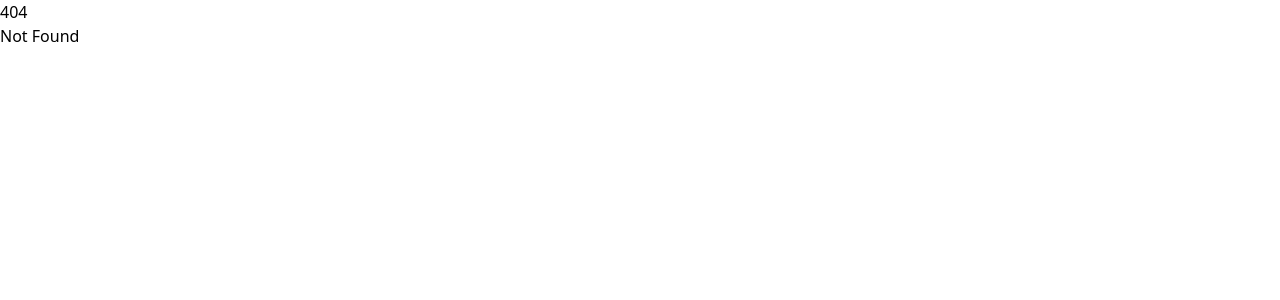
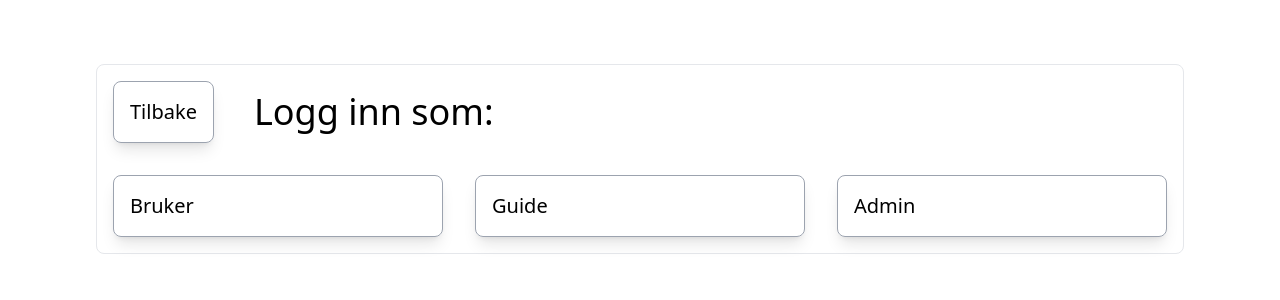
Before and after one commit to niklasbe/ITF20319-Gruppeoppgave, a SvelteKit app in the folder project/: page /login in a window 1280 px wide. Before the commit this address had no page. Shown: the top 300 px of the page. Built offline with nearby package versions, Linux system fonts and the light colour scheme.

Commit message:
login page

```diff
--- a/project/src/routes/+page.svelte
+++ b/project/src/routes/+page.svelte
@@ -10,15 +10,15 @@
 
         <div class="flex flex-col lg:flex-row gap-8 w-full items-center">
 
-			<!-- logg inn -->
-			<a href="#">
-				<div class="rounded-lg shadow-lg hover:bg-slate-300">
+			<!-- login -->
+			<a href="login">
+				<div class="rounded-lg shadow-lg border border-gray-400 hover:bg-slate-300">
 					<p class="p-4 text-xl">Logg inn</p>
 				</div>
 			</a>
 
             <!-- title -->
-			<p class="text-3xl lg:text-5xl p-2">Reiseguide</p>
+			<p class="text-3xl lg:text-4xl p-2">Reiseguide</p>
         </div>
 
         <div>
--- /dev/null
+++ b/project/src/routes/login/+layout.svelte
@@ -0,0 +1,5 @@
+<script>
+    import "../../app.css";
+</script>
+
+<slot />
--- /dev/null
+++ b/project/src/routes/login/+page.svelte
@@ -0,0 +1,44 @@
+<script lang="ts">
+
+</script>
+
+
+<div class="container mx-auto">
+    <!-- main content flex -->
+    <div class="flex flex-col p-4 lg:my-16 lg:mx-24 gap-8 border rounded-lg">
+
+        <div class="flex flex-col lg:flex-row gap-8 w-full items-center">
+
+            <!-- login -->
+            <a href="/">
+                <div class="rounded-lg shadow-lg border border-gray-400 hover:bg-slate-300">
+                    <p class="p-4 text-xl">Tilbake</p>
+                </div>
+            </a>
+
+            <!-- title -->
+            <p class="text-3xl lg:text-4xl p-2">Logg inn som:</p>
+
+
+
+        </div>
+        <div class="flex flex-col lg:flex-row gap-8 w-full items-center">
+            <a href="#" class="w-full">
+                <div class="rounded-lg shadow-lg border border-gray-400 hover:bg-slate-300">
+                    <p class="p-4 text-xl">Bruker</p>
+                </div>
+            </a>
+            <a href="#" class="w-full">
+                <div class="rounded-lg shadow-lg border border-gray-400 hover:bg-slate-300">
+                    <p class="p-4 text-xl">Guide</p>
+                </div>
+            </a>
+            <a href="#" class="w-full">
+                <div class="rounded-lg shadow-lg border border-gray-400 hover:bg-slate-300">
+                    <p class="p-4 text-xl">Admin</p>
+                </div>
+            </a>
+
+        </div>
+    </div>
+</div>
```
